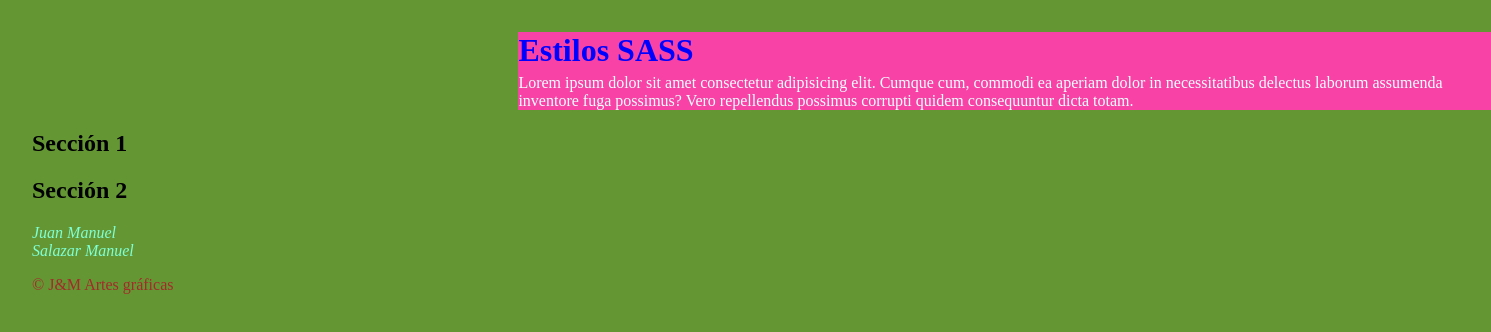
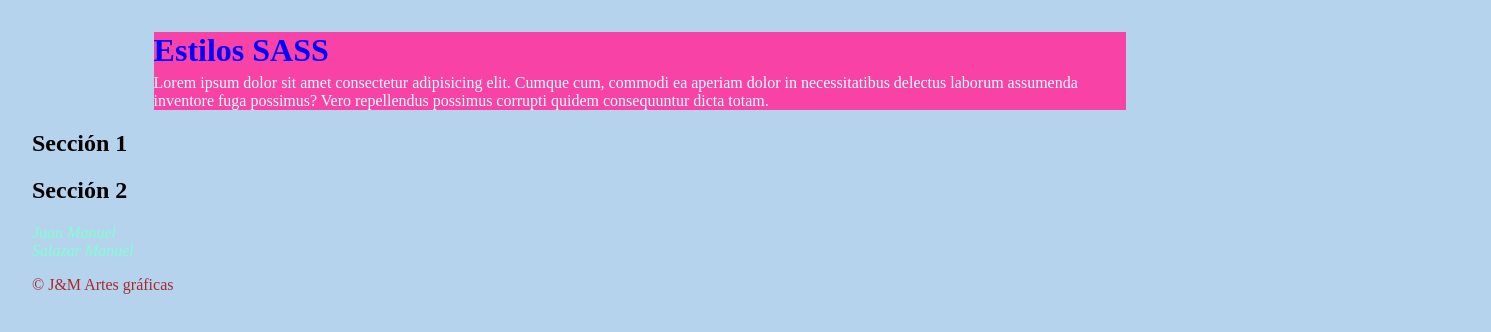
Before and after one commit to juanma62/paginas_web_css, a website: page 09_sass/index.html in a window 1280 px wide. Shown: the whole page, 1491 px wide, since content can reach past the window. Drawn offline with Linux system fonts and the light colour scheme.

Commit message:
Cambios 8-6-18_2

```diff
--- a/09_sass/scss/_header.scss
+++ b/09_sass/scss/_header.scss
@@ -1,7 +1,7 @@
 $fondo1:rgb(248, 66, 166);
 $fondo2:rgb(66, 248, 187);
 $fondo3: mix($fondo1, $fondo2);
-$margen1: 40%;
+$margen1: 10%;
 $margen2: 10%;
 $margen3: $margen1 + $margen2;
 
--- a/09_sass/scss/style.scss
+++ b/09_sass/scss/style.scss
@@ -1,6 +1,6 @@
 body {
     margin: 2rem;
-    background-color: rgb(100, 151, 52);
+    background-color: rgb(182, 211, 238);
 }
 
 // Aquí va el header
```
Also changed, not shown: 09_sass/css/style.css.
